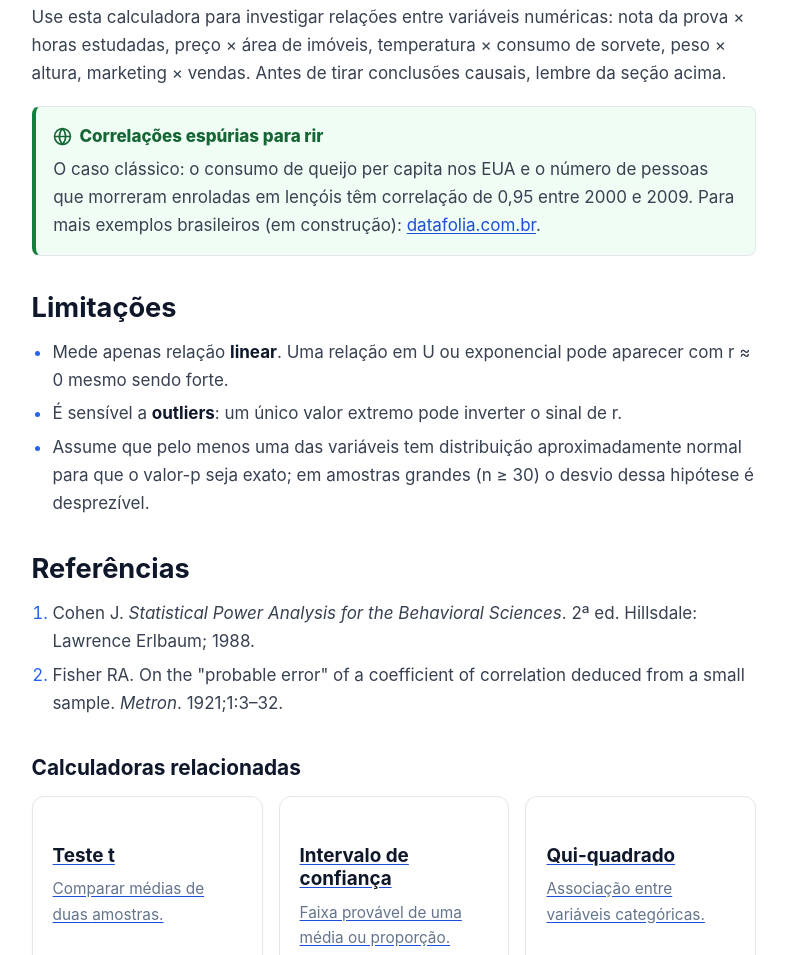
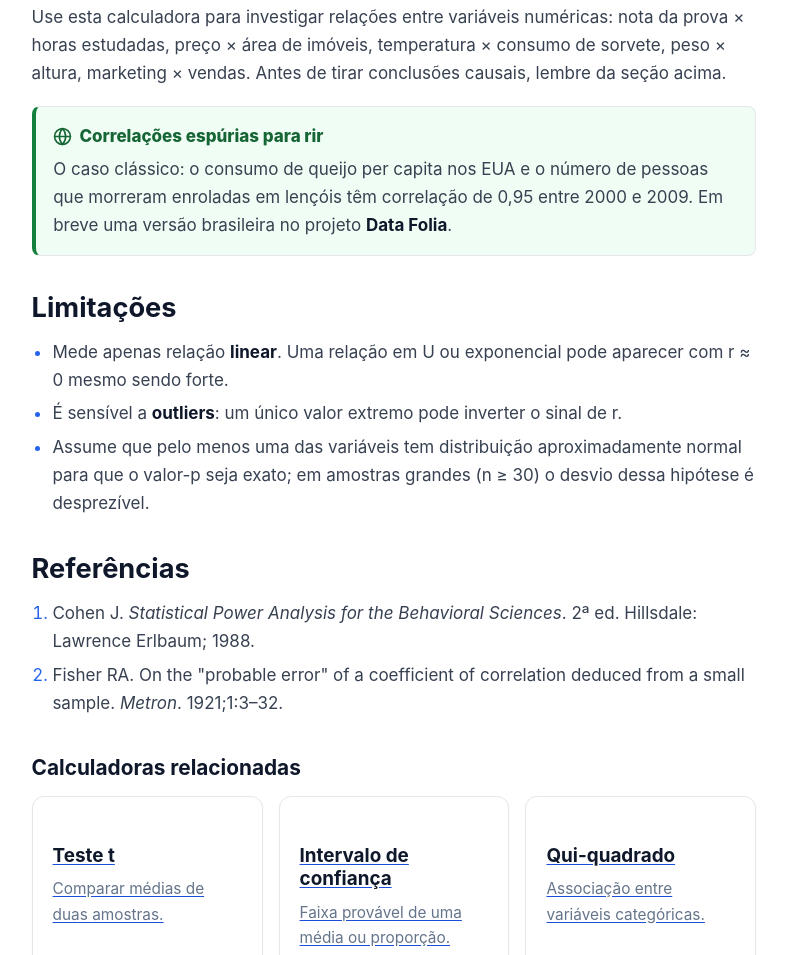
Before and after one commit to calculadoraestatistica/calculadoraestatistica.github.io, a plain HTML site: page correlacao.html in a window 1280 px wide. Shown: the part 2499-3454 px from the top of the page, without its empty margins (246-1033 px from the left). Drawn offline with Linux system fonts and the light colour scheme.

Commit message:
Ajustes pos-auditoria
- sitemap.xml: adiciona privacidade.html
- correlacao.html: remove link quebrado a datafolia.com.br (dominio
  ainda nao registrado), deixando apenas o nome do projeto
- busca-ia.html: encurta o title para ficar dentro do limite de SEO

```diff
--- a/correlacao.html
+++ b/correlacao.html
@@ -200,7 +200,7 @@
           <svg viewBox="0 0 24 24" fill="none" stroke="currentColor" stroke-width="2" stroke-linecap="round" stroke-linejoin="round" aria-hidden="true"><circle cx="12" cy="12" r="10"/><line x1="2" y1="12" x2="22" y2="12"/><path d="M12 2a15.3 15.3 0 0 1 4 10 15.3 15.3 0 0 1-4 10 15.3 15.3 0 0 1-4-10 15.3 15.3 0 0 1 4-10z"/></svg>
           Correlações espúrias para rir
         </div>
-        <p>O caso clássico: o consumo de queijo per capita nos EUA e o número de pessoas que morreram enroladas em lençóis têm correlação de 0,95 entre 2000 e 2009. Para mais exemplos brasileiros (em construção): <a href="https://datafolia.com.br/" target="_blank" rel="noopener">datafolia.com.br</a>.</p>
+        <p>O caso clássico: o consumo de queijo per capita nos EUA e o número de pessoas que morreram enroladas em lençóis têm correlação de 0,95 entre 2000 e 2009. Em breve uma versão brasileira no projeto <strong>Data Folia</strong>.</p>
       </div>
 
       <h2>Limitações</h2>
--- a/sitemap.xml
+++ b/sitemap.xml
@@ -15,6 +15,7 @@
   <url><loc>https://calculadoraestatistica.com.br/sobre.html</loc><lastmod>2026-05-22</lastmod><changefreq>monthly</changefreq><priority>0.7</priority></url>
   <url><loc>https://calculadoraestatistica.com.br/tamanho-amostra-ab.html</loc><lastmod>2026-05-22</lastmod><changefreq>monthly</changefreq><priority>0.7</priority></url>
   <url><loc>https://calculadoraestatistica.com.br/tamanho-amostra.html</loc><lastmod>2026-05-22</lastmod><changefreq>monthly</changefreq><priority>0.7</priority></url>
+  <url><loc>https://calculadoraestatistica.com.br/privacidade.html</loc><lastmod>2026-05-22</lastmod><changefreq>monthly</changefreq><priority>0.5</priority></url>
   <url><loc>https://calculadoraestatistica.com.br/termos.html</loc><lastmod>2026-05-22</lastmod><changefreq>monthly</changefreq><priority>0.7</priority></url>
   <url><loc>https://calculadoraestatistica.com.br/teste-ab.html</loc><lastmod>2026-05-22</lastmod><changefreq>monthly</changefreq><priority>0.7</priority></url>
   <url><loc>https://calculadoraestatistica.com.br/teste-proporcao.html</loc><lastmod>2026-05-22</lastmod><changefreq>monthly</changefreq><priority>0.7</priority></url>
```
Also changed, not shown: busca-ia.html (+1 -1 lines).
